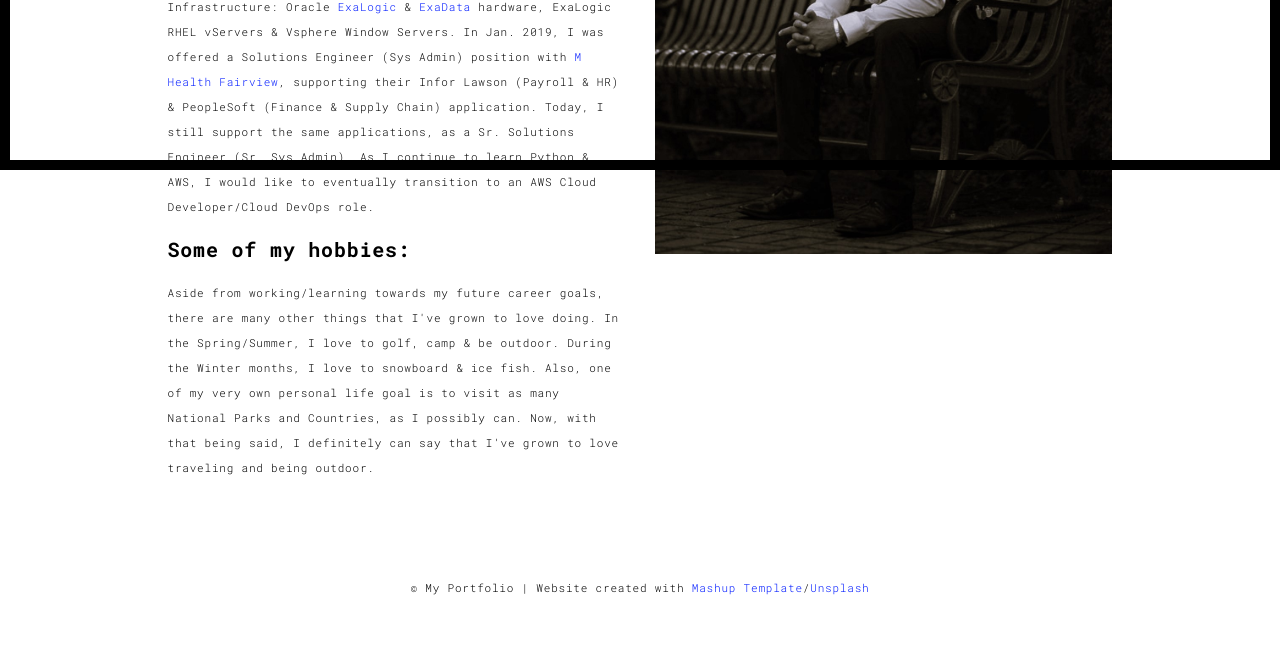
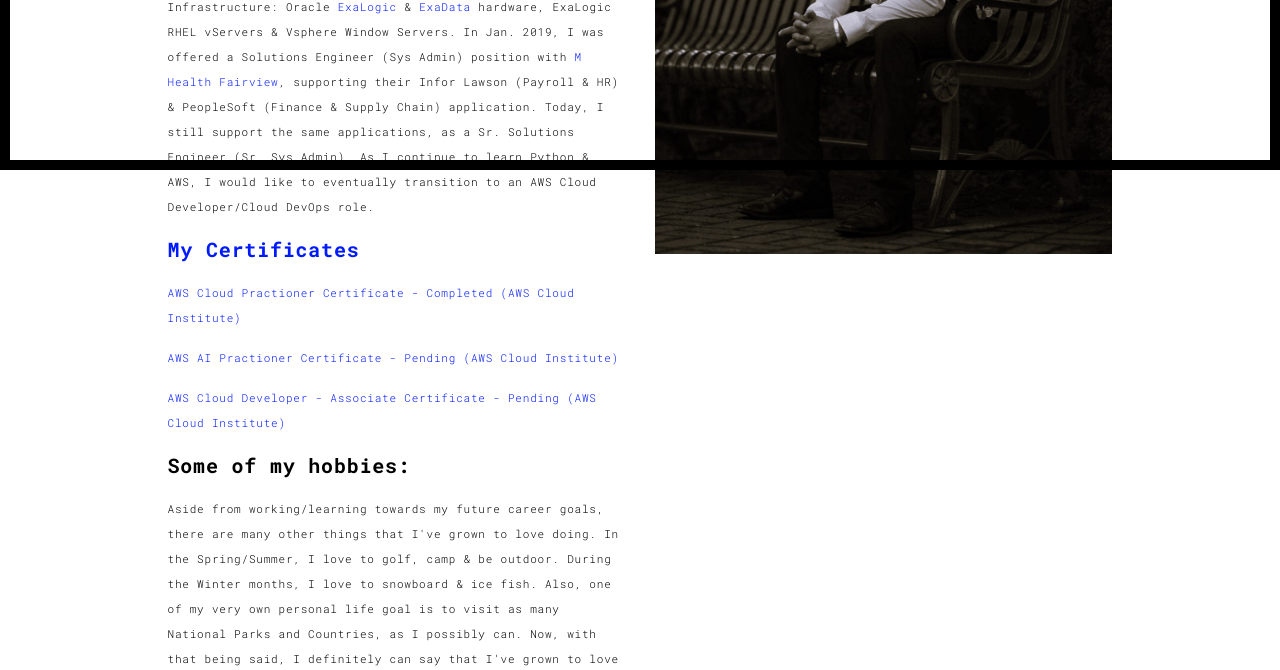
Before and after one commit to dennislee04/portfo, a Flask app: page /about.html in a window 1280 px wide. Shown: the part 630-1300 px from the top of the page. Before the commit the page ends 1225 px from the top, so only its background shows below. Run offline with Flask 3, Linux system fonts and the light colour scheme; some libraries are stand-ins or nearby versions.

Commit message:
Updated about.html file

```diff
--- a/templates/about.html
+++ b/templates/about.html
@@ -66,6 +66,10 @@
                   <h3>IT Career Timeline:</h3>
                   <p>In Oct. 2013, I started as an "Paraprofessional Student Worker" for <a href="https://mn.gov/mnit/" target="_blank">MNIT Services</a>@<a href="https://mn.gov/mmb/" target="_blank">Minnesota Management & Budget(MMB)</a>, on the HelpDesk/Desktop team. Rapidly expanding my knowledge, I was offered a "ITS2 Service Desk Analyst" position in April 2015, after my predecessor went on to explore new opportunities. In June 2017, I was offered a "ITS3 Systems Support" position, supporting their Application's Infrastructure: Oracle <a href="https://en.wikipedia.org/wiki/Oracle_Exalogic" target="_blank">ExaLogic</a> & <a href="https://www.oracle.com/in/database/technologies/exadata/" target="_blank">ExaData</a> hardware, ExaLogic RHEL vServers & Vsphere Window Servers. In Jan. 2019, I was offered a Solutions Engineer (Sys Admin) position with <a href="https://mhealthfairview.org/" target="_blank">M Health Fairview</a>, supporting their Infor Lawson (Payroll & HR) & PeopleSoft (Finance & Supply Chain) application. Today, I still support the same applications, as a Sr. Solutions Engineer (Sr. Sys Admin). As I continue to learn Python & AWS, I would like to eventually transition to an AWS Cloud Developer/Cloud DevOps role.
                   </p>
+				  <h3><a href="https://www.credly.com/users/dennis-lee04" target="_blank">My Certificates</a></h3>
+                  <p><a href="https://www.credly.com/badges/a0245313-3acc-4f76-ba46-b43a304789b7/public_url" target="_blank">AWS Cloud Practioner Certificate - Completed (AWS Cloud Institute)</a></p>
+				   <p><a href="https://aws.amazon.com/training/aws-cloud-institute/" target="_blank">AWS AI Practioner Certificate - Pending (AWS Cloud Institute)</a></p>
+				    <p><a href="https://aws.amazon.com/training/aws-cloud-institute/" target="_blank">AWS Cloud Developer - Associate Certificate - Pending (AWS Cloud Institute)</a></p>
                   <h3>Some of my hobbies:</h3>
                   <p>
                   Aside from working/learning towards my future career goals, there are many other things that I've grown to love doing. In the Spring/Summer, I love to golf, camp & be outdoor. During the Winter months, I love to snowboard & ice fish. Also, one of my very own personal life goal is to visit as many National Parks and Countries, as I possibly can. Now, with that being said, I definitely can say that I've grown to love traveling and being outdoor.</p>
```
